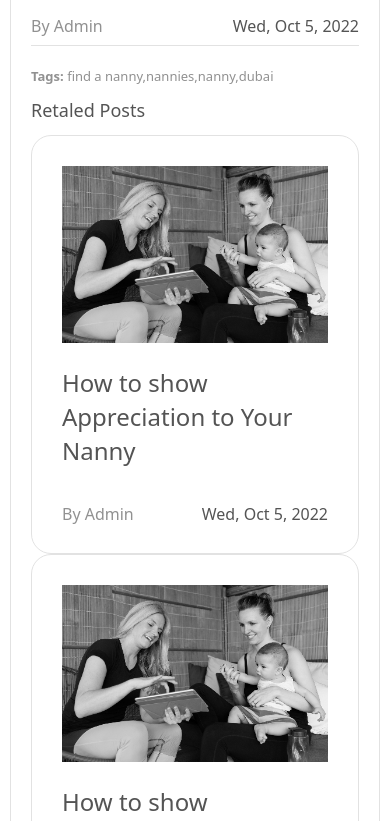
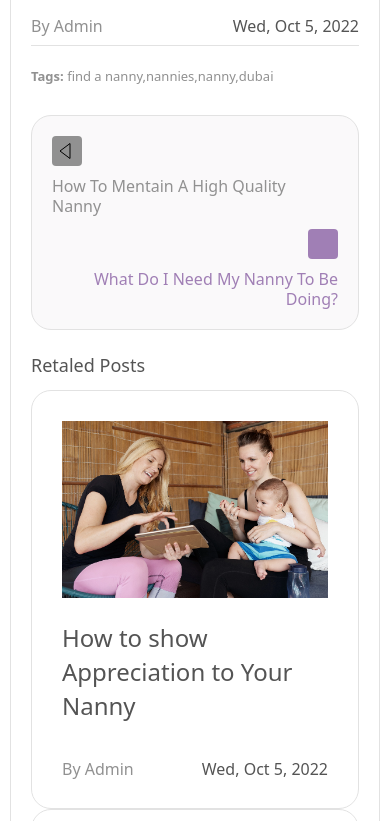
Before and after one commit to Afzal-Webdev/maidfinder, a plain HTML site: page blog-post-maidfinder.html in a window 390 px wide. Shown: the part 9963-10784 px from the top of the page. Drawn offline with nearby package versions, Linux system fonts and the light colour scheme.

Commit message:
Blog Post -- Swiping Addition

```diff
--- a/blog-post-maidfinder.html
+++ b/blog-post-maidfinder.html
@@ -252,6 +252,27 @@
                             </div>
 
 
+                            <article class="d-flex justify-content-between swipe-blog-posts">
+                                <div class="previous-blog-post text-left">
+                                    <button>
+                                        <img src="" alt="">
+                                        <svg width="20" height="20">
+                                            <path d="M 5 10 L 15 2.5 L 15 17.5 Z" stroke="black" stroke-width="1" fill="none" />
+                                          </svg>
+                                    </button>
+                                    <h3>How To Mentain A High Quality Nanny</h3>
+                                </div>
+
+                                <div class="next-blog-post text-end">
+                                    <button>
+                                        <img src="" alt="">
+                                    </button>
+                                    <h3>What Do I Need My Nanny To Be Doing?</h3>
+                                </div>
+
+                            </article>
+
+
 
                     <h3 class="blog-post-h3s related-posts">Retaled Posts</h3>
 
--- a/mediaqueries.css
+++ b/mediaqueries.css
@@ -206,6 +206,7 @@
      .blogs .gy-575{--bs-gutter-y:2rem;}
      .visa-cost .container{padding-inline: 20px;}
      .sponsorship-table-wrapper,.sponsorship-table-footer.second{width: 1200px;}
+     .blog-post-img>img{filter: unset;}
 
      /* Footer */
      .pay-securely+span{    display: flex;gap: 10px;justify-content: center;align-items: center; padding-bottom: 1rem;}
@@ -417,6 +418,9 @@
       .txt-blocks-anywhere h3{font-size: 24px;margin-bottom: 12px;}
       .seo-txt-block{margin-block: 50px 30px;}
 
+      :is(.previous-blog-post,.next-blog-post) button{height: 30px;width: 30px;}
+      :is(.previous-blog-post,.next-blog-post) h3{font-size: 1.2rem;line-height: 20px;}
+      .swipe-blog-posts{padding: 20px;}
   }
   @media screen and (max-width:575px) {
     .contact-form{margin-bottom: 3rem;}
@@ -483,6 +487,8 @@
     .maids{padding-inline: 12px;}
 
   .profile-modal--cover>img:first-of-type{height: 50%;}
+  .swipe-blog-posts{ flex-direction: column;gap: 1rem;margin-block:30px 20px;}
+
   }
 
 
--- a/style.css
+++ b/style.css
@@ -480,6 +480,7 @@ article.maid-online {
   gap: 6px;
   margin-block: 18px;
   overflow-x: scroll;
+  white-space: nowrap;
 }
 
 .maidSpecialities::-webkit-scrollbar,
@@ -548,9 +549,7 @@ article.maid-online {
 .maid-profile__hire-now:hover{
   animation: bounce 1s cubic-bezier(0.25, 0.46, 0.45, 0.94) ;
 }
-svg.heart-icon path  {
-  fill: white;
-}
+
 @keyframes bounce {
 	0%, 100%, 20%, 50%, 80% {
 		-webkit-transform: translateY(0);
@@ -874,7 +873,10 @@ svg.heart-icon path  {
   font-size: 18px;
   color: #1D1D1B;
 }
-.fill-white{fill:white}
+.heart-icon.white path {
+  fill: #fff;
+  transition: fill 1s linear;
+}
 .accordion-button{gap: 1rem;}
 
 .faq-container .accordion-button::after {
@@ -2083,7 +2085,13 @@ input[type="number"]::-webkit-inner-spin-button {
   width: 100%;
 }
 
-
+.swipe-blog-posts{background-color: #FAF9FA;border-radius: 20px;border: 1px solid #E2E2E2;padding: 30px;margin-block: 50px 60px;gap: 2rem;}
+:is(.previous-blog-post,.next-blog-post) button{all:unset;margin-bottom: 10px;height: 40px;width: 40px;border-radius: 4px;}
+:is(.previous-blog-post,.next-blog-post) h3{margin-bottom: 0px;font-size: 24px;line-height: 28px;}
+.previous-blog-post button{background-color: #919191;}
+.previous-blog-post h3{color: #919191;}
+.next-blog-post button{background-color: #A07FB5;}
+.next-blog-post h3{color: #A07FB5;}
 /* _________________________________________________FAQs__________________________________________________ */
 .all-faqs {
   padding-block: 90px;
```
Also changed, not shown: maids-maidfinder.html (+18 -5 lines).
